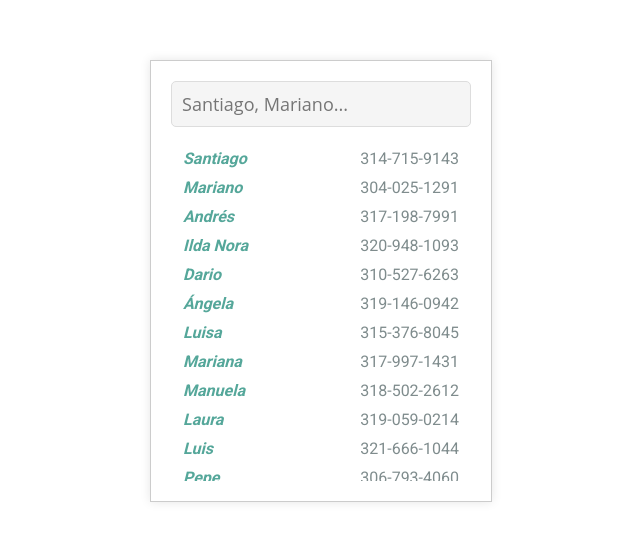
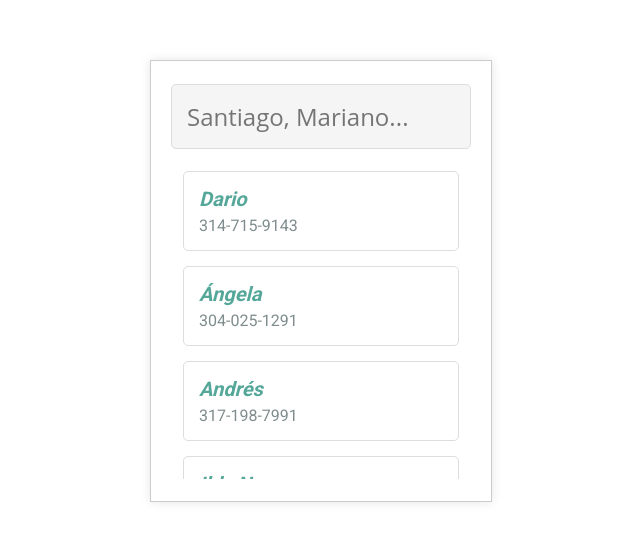
Before and after one commit to santiago0451/phonebook, a React (Vite) app: page / in a window 1280 px wide. Shown: the part 127-668 px from the top of the page, without its empty margins (319-959 px from the left). Built offline with nearby package versions, Linux system fonts and the light colour scheme.

Commit message:
All logic working and CSS done

```diff
--- a/src/App.jsx
+++ b/src/App.jsx
@@ -4,12 +4,12 @@ import './app.scss'
 const contacts = [
   {
     id: '1',
-    name: 'Santiago',
+    name: 'Dario',
     phone: '314-715-9143',
   },
   {
     id: '2',
-    name: 'Mariano',
+    name: 'Ángela',
     phone: '304-025-1291',
   },
   {
@@ -24,12 +24,12 @@ const contacts = [
   },
   {
     id: '5',
-    name: 'Dario',
+    name: 'Mariano',
     phone: '310-527-6263',
   },
   {
     id: '6',
-    name: 'Ángela',
+    name: 'Santiago',
     phone: '319-146-0942',
   },
   {
@@ -137,19 +137,23 @@ function App() {
             {searchValue === '' ? (
               contacts.map((contact) => (
                 <li key={contact.id}>
-                  <span className="name">{contact.name}</span>
-                  <span className="phone">{contact.phone}</span>
+                  <div className='contact-card'>
+                    <span className="name">{contact.name}</span>
+                    <span className="phone">{contact.phone}</span>
+                  </div>
                 </li>
               ))
             ) : searchResults.length > 0 ? (
               searchResults.map((contact) => (
                 <li key={contact.id}>
-                  <span className="name">{contact.name}</span>
-                  <span className="phone">{contact.phone}</span>
+                  <div className='contact-card'>
+                    <span className="name">{contact.name}</span>
+                    <span className="phone">{contact.phone}</span>
+                  </div>
                 </li>
               ))
             ) : (
-              <li>Contacto no encontrado</li>
+              <li className='not-found'>Contacto no encontrado</li>
             )}
           </ul>
         </main>
--- a/src/app.scss
+++ b/src/app.scss
@@ -28,9 +28,9 @@ body {
     box-sizing: border-box;
     width: 100%;
     font-family: 'Open Sans', sans-serif;
-    font-size: 18px;
+    font-size: 24px;
     margin-bottom: 10px;
-    padding: 10px;
+    padding: 15px;
     background-color: #f5f5f5;
     border: 1px solid #ddd;
     border-radius: 5px;
@@ -42,20 +42,37 @@ body {
     margin: 0;
     overflow-y: auto;
     width: 100%;
+    height: calc(100% - 80px);
     li {
+      margin-bottom: 15px;
+      .contact-card {
         display: flex;
-      justify-content: space-between;
-      align-items: center;
-      margin-bottom: 10px;
+        flex-direction: column;
+        padding: 15px;
+        border: 1px solid #ddd;
+        border-radius: 5px;
+        background-color: #fff;
+
         .name {
           font-weight: bold;
           color: #55a79a;
           font-style: italic;
+          font-size: 20px;
+          margin-bottom: 5px;
         }
+
         .phone {
           color: #7f8c8d;
           font-weight: normal;
+          font-size: 16px;
         }
       }
     }
+    .not-found {
+      text-align: center;
+      color: #e74c3c;
+      font-weight: bold;
+      font-size: 24px;
     }
+  }
+}
```
Lines whose indentation alone changed are shown as unchanged.
